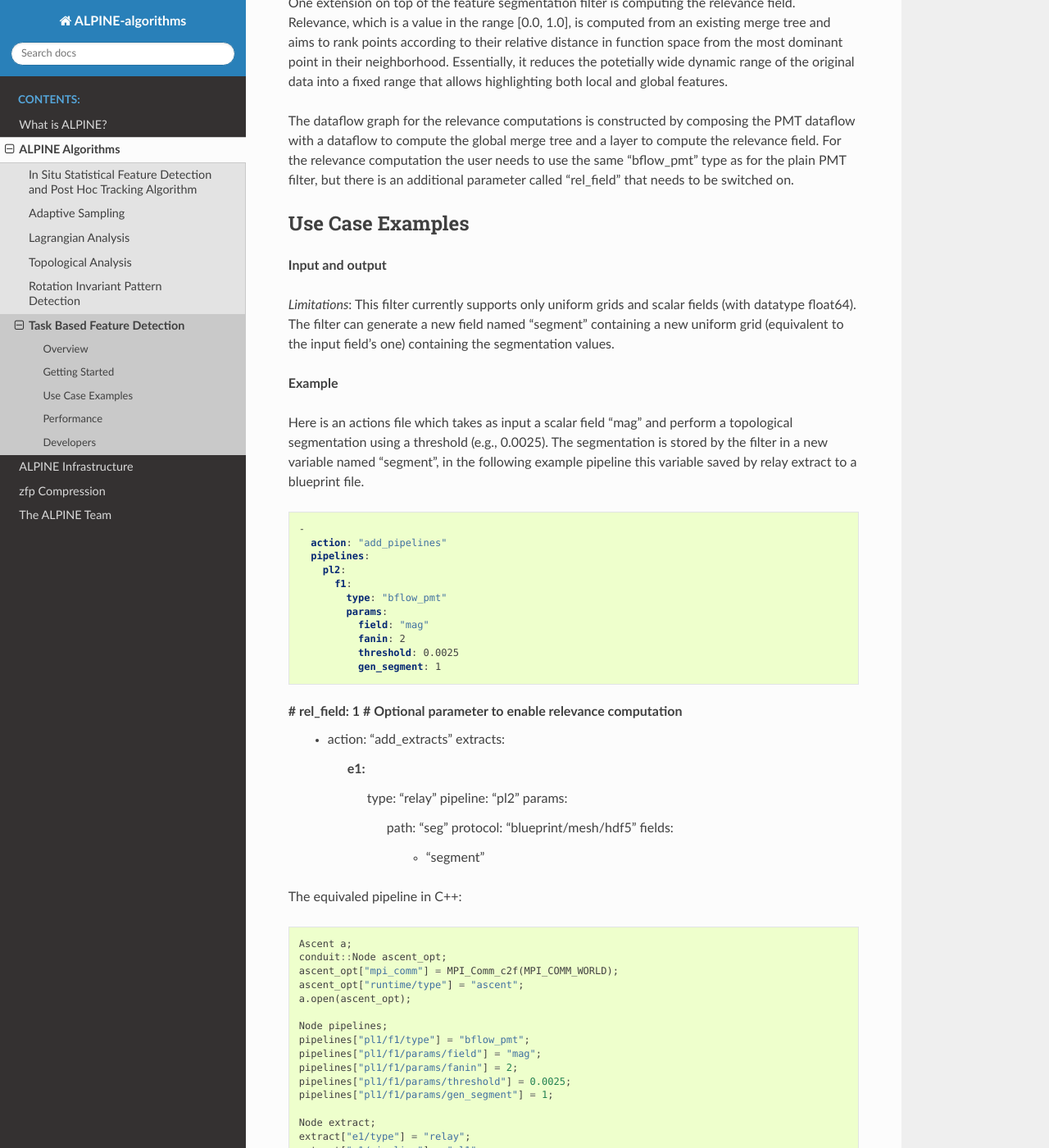
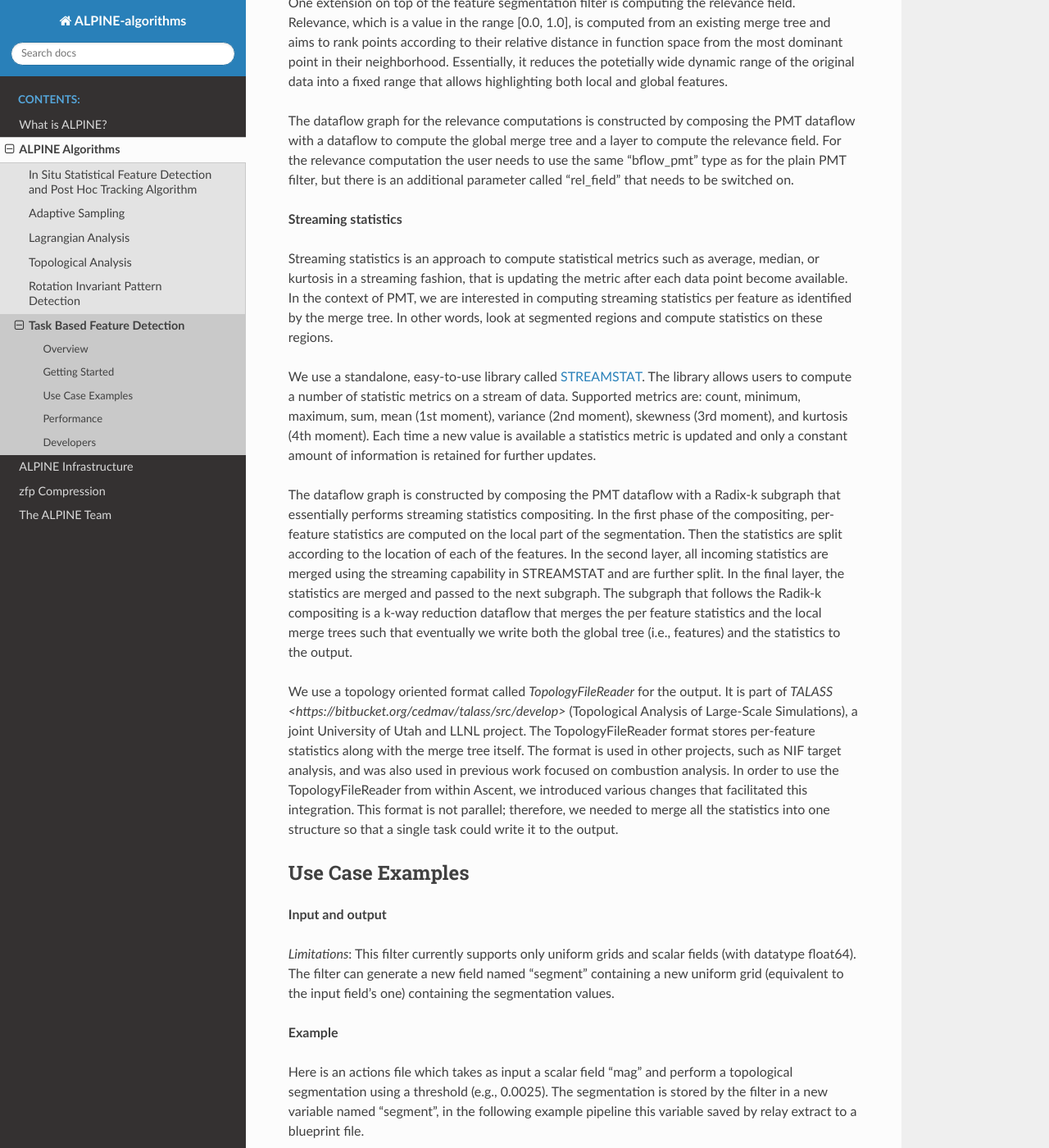
Before and after one commit to Alpine-DAV/algorithms, a Sphinx documentation site: the page built from docs/source/task_based.rst, in a window 1280 px wide and 1400 px high, scrolled down 1816 px. Shown: the whole window at 82% size. Built offline with Sphinx 7.4.7 and the Read the Docs theme 2.0.0, drawn with Linux system fonts in a browser that asks for light colours; formulas are drawn with MathJax 3; some of the changed text lies outside the part shown.

Commit message:
Added documentation for the streaming statistics

```diff
--- a/docs/source/task_based.rst
+++ b/docs/source/task_based.rst
@@ -45,6 +45,16 @@ One extension on top of the feature segmentation filter is computing the relevan
 
 The dataflow graph for the relevance computations is constructed by composing the PMT dataflow with a dataflow to compute the global merge tree and a layer to compute the relevance field. For the relevance computation the user needs to use the same "bflow_pmt" type as for the plain PMT filter, but there is an additional parameter called "rel_field" that needs to be switched on.
 
+**Streaming statistics**
+
+Streaming statistics is an approach to compute statistical metrics such as average, median, or kurtosis in a streaming fashion, that is updating the metric after each data point become available. In the context of PMT, we are interested in computing streaming statistics per feature as identified by the merge tree. In other words, look at segmented regions and compute statistics on these regions.
+
+We use a standalone, easy-to-use library called `STREAMSTAT <https://github.com/LLNL/STREAMSTAT>`_. The library allows users to compute a number of statistic metrics on a stream of data. Supported metrics are: count, minimum, maximum, sum, mean (1st moment), variance (2nd moment), skewness (3rd moment), and kurtosis (4th moment). Each time a new value is available a statistics metric is updated and only a constant amount of information is retained for further updates.
+
+The dataflow graph is constructed by composing the PMT dataflow with a Radix-k subgraph that essentially performs streaming statistics compositing. In the first phase of the compositing, per-feature statistics are computed on the local part of the segmentation. Then the statistics are split according to the location of each of the features. In the second layer, all incoming statistics are merged using the streaming capability in STREAMSTAT and are further split. In the final layer, the statistics are merged and passed to the next subgraph. The subgraph that follows the Radik-k compositing is a k-way reduction dataflow that merges the per feature statistics and the local merge trees such that eventually we write both the global tree (i.e., features) and the statistics to the output.
+
+We use a topology oriented format called *TopologyFileReader* for the output. It is part of `TALASS <https://bitbucket.org/cedmav/talass/src/develop>` (Topological Analysis of Large-Scale Simulations), a joint University of Utah and LLNL project. The TopologyFileReader format stores per-feature statistics along with the merge tree itself. The format is used in other projects, such as NIF target analysis, and was also used in previous work focused on combustion analysis. In order to use the TopologyFileReader from within Ascent, we introduced various changes that facilitated this integration. This format is not parallel; therefore, we needed to merge all the statistics into one structure so that a single task could write it to the output.
+
 Use Case Examples
 ^^^^^^^^^^^^^^^^^
 
@@ -56,6 +66,8 @@ The filter can generate a new field named "segment" containing a new uniform gri
 **Example**
 
 Here is an actions file which takes as input a scalar field "mag" and perform a topological segmentation using a threshold (e.g., 0.0025). The segmentation is stored by the filter in a new variable named "segment", in the following example pipeline this variable saved by relay extract to a blueprint file.
+
+To enable the relevance computation, the user needs to set the flag ``rel_field'' to 1. For streaming statistics, ``rel_field'' has no meaning and ``gen_segment'' should be 0 as we do not want to add the segmentation into the output Blueprint node. Both the relevance computation and streaming statistics use the Radix-k dataflow. In both cases, the ``radices`` list can be specified with the radices to use in the dataflow. This gives users the option to adjust the Radix-k algorithm according to their needs.
 
 .. code-block:: yaml
 
@@ -70,7 +82,9 @@ Here is an actions file which takes as input a scalar field "mag" and perform a
             fanin: 2
             threshold: 0.0025
             gen_segment: 1
-#            rel_field: 1   # Optional parameter to enable relevance computation
+            rel_field: 1   # Optional parameter to enable relevance computation
+            radices: [2, 2]  # Optional list of radices for the Radix-k dataflow
+            stream_stat_types: [1, 3, 4]  # Optional list of streaming statistic metrics
   -
     action: "add_extracts"
     extracts:
```
